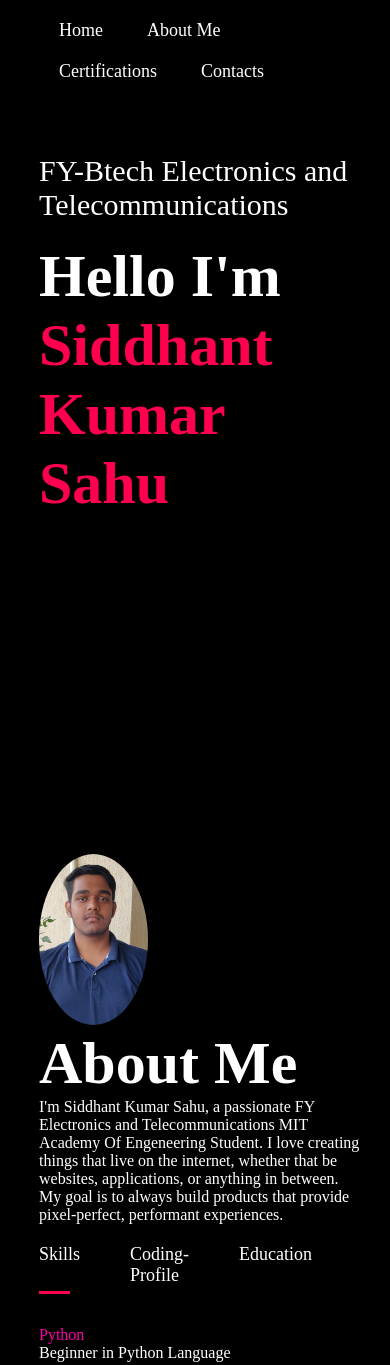
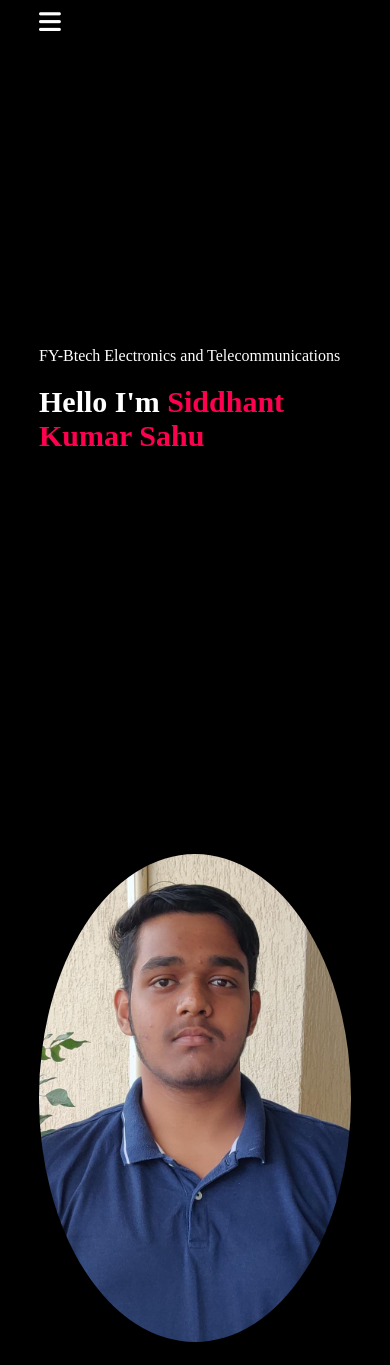
Before and after one commit to siddsahu17/PortFolio-Website, a plain HTML site: page index.html in a window 390 px wide. Shown: the top 1365 px of the page. Drawn offline with Linux system fonts and the light colour scheme.

Commit message:
Add files via upload

```diff
--- a/index.html
+++ b/index.html
@@ -12,18 +12,19 @@
     <div class="container">
         <nav>
             <!-- <img src="Images/logo.png" class="logo"> -->
-            <ul>
+            <ul id = "sidemenu">
                 <li><a href="#header">Home</a></li>
                 <li><a href="#about">About Me</a></li>
                 <li><a href="#certificate">Certifications</a></li>
                 <li><a href="#contact">Contacts</a></li>
+                <i class="fa-solid fa-xmark" onclick="closemenu()"></i>
             </ul>
+            <i class="fa-solid fa-bars" onclick="openmenu()"></i>
         </nav>
         <div class="header_text">
             <p>FY-Btech Electronics and Telecommunications</p>
             <h1>Hello I'm <span>Siddhant Kumar Sahu</span></h1>
-            <p>             </p>
-            <p>             </p>
+            <br>
         </div>
     </div>
 </div>
@@ -177,5 +178,17 @@
     })
 </script>
 
+<script>
+
+    var sidemenu = document.getElementById("sidemenu");
+    function openmenu(){
+        sidemenu.style.right = "0";
+    }
+    function closemenu(){
+        sidemenu.style.right = "-200px";
+    }
+
+</script>
+
 </body>
 </html>
--- a/style.css
+++ b/style.css
@@ -322,7 +322,7 @@
         transform: translateX(0);
     }
     100% {
-        transform: translateX(calc(-250px * 5)); /* Move by one set of logos */
+        transform: translateX(-120px); /* Move by one set of logos */
     }
 }
 
@@ -332,3 +332,61 @@
   0%    { left: 0; }
   100%  { left: -100%; }
 }
+/* -------------- css for small screen ---------------- */
+
+nav .fa-solid{
+    display: none;
+}
+
+@media only screen and (max-width: 600px){
+    .header_text{
+        margin-top: 100%;
+        font-size: 16px;
+    }
+    .header_text h1{
+        font-size: 30px;
+    }
+    nav .fa-solid{
+        display: block;
+        font-size: 25px;
+    }
+    nav ul{
+        background: #ff004f;
+        position: fixed;
+        top: 0;
+        right: -200px;
+        width: 200px;
+        height: 100vh;
+        padding-top: 50px;
+        z-index: 2;
+    }
+    nav ul li{
+        display: block;
+        margin: 25px;
+    }
+    nav ul .fa-solid{
+        position: absolute;
+        top: 25px;
+        left: 25px;
+        cursor: pointer;
+    }
+    .sub-title{
+        font-size: 40px;
+    }
+    .about-col-1, .about-col-2{
+        flex-basis: 100%;
+    }
+    .about-col-1{
+        margin-bottom: 30px;
+    }
+    .about-col-2{
+        font-size: 14px;
+    }
+    .tab-links{
+        font-size: 16px;
+        margin-right: 20px;
+    }
+    .contact-left, .contact-right{
+        flex-basis: 100%;
+    }
+}
```
